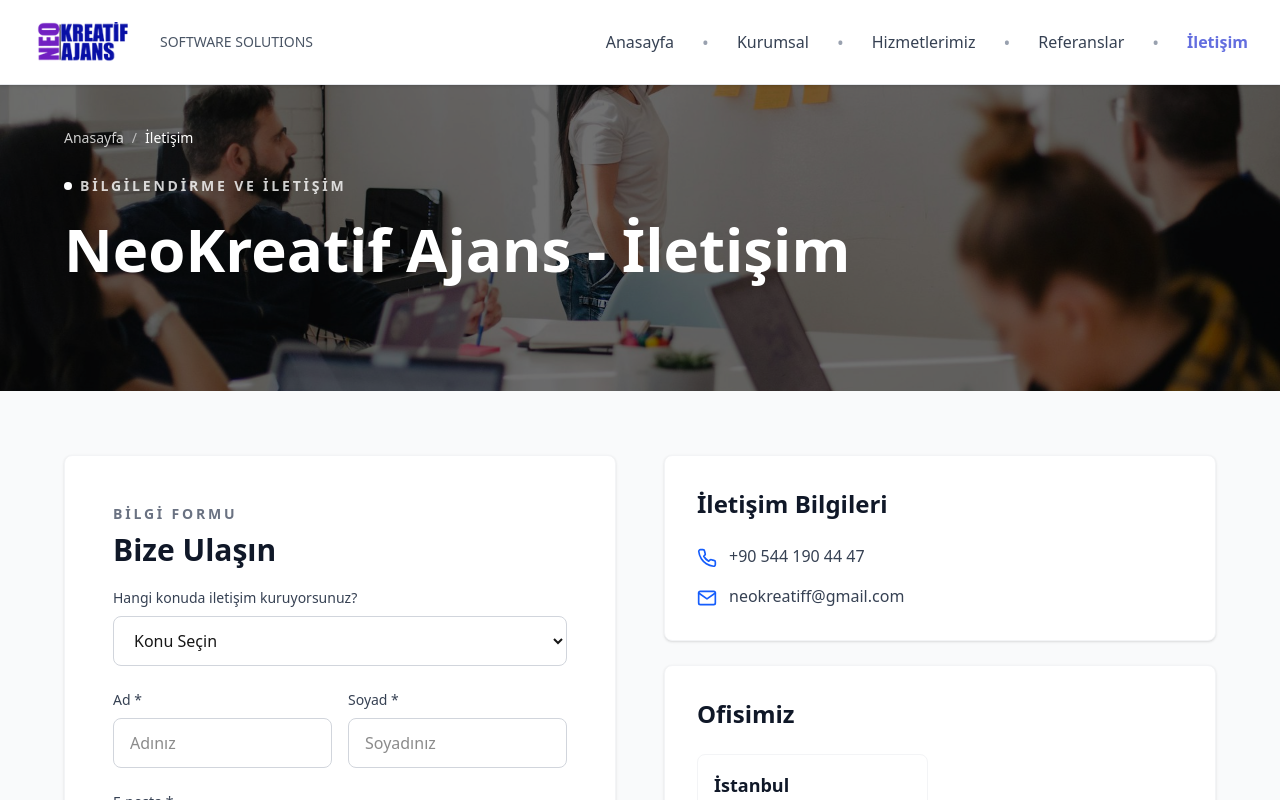
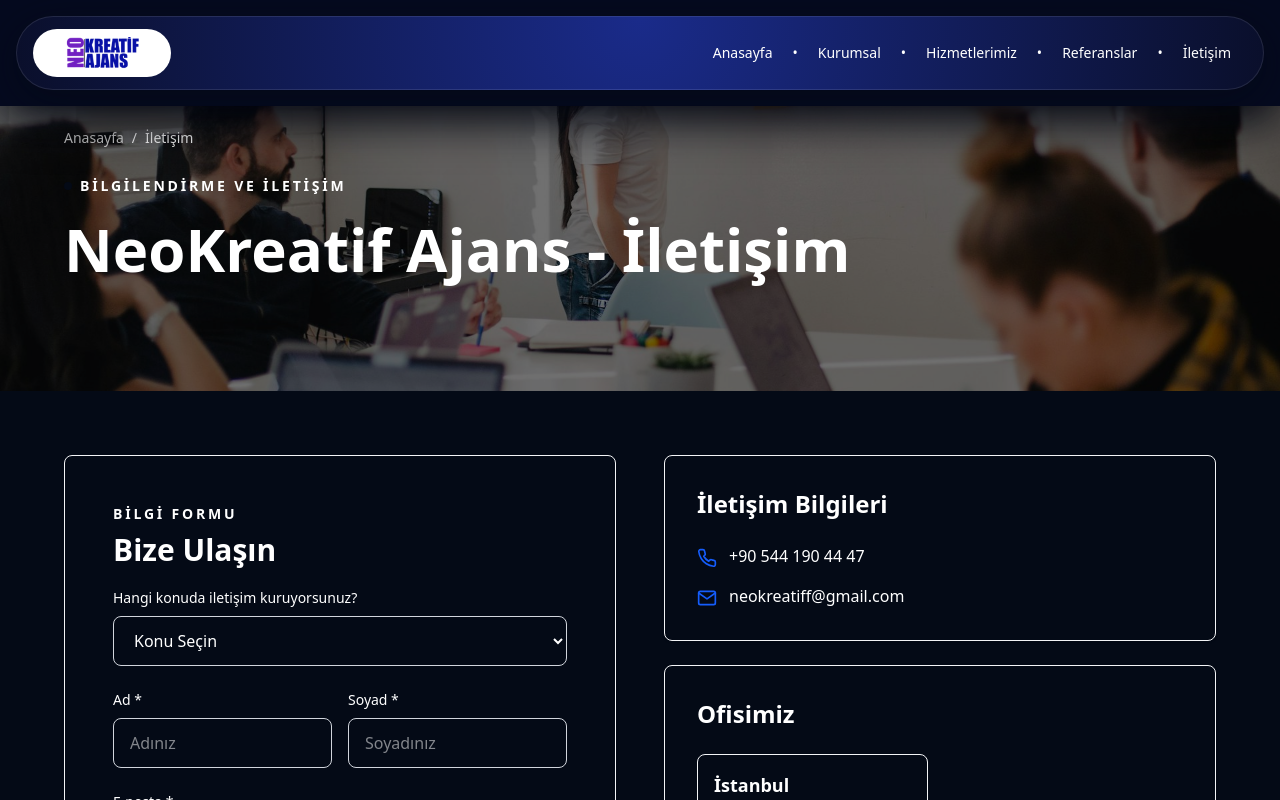
Before and after one commit to yunussvnc/sayfasirket, a Next.js app: page /iletisim in a window 1280 px wide. Shown: the top 800 px of the page. Built offline with nearby package versions, Linux system fonts and the light colour scheme.

Commit message:
arka planı güncelleme

```diff
--- a/app/globals.css
+++ b/app/globals.css
@@ -2,7 +2,7 @@
 
 :root {
   --background: #ffffff;
-  --foreground: #171717;
+  --foreground: #ffffff;
 }
 
 @theme inline {
@@ -14,25 +14,85 @@
 
 @media (prefers-color-scheme: dark) {
   :root {
-    --background: #0a0a0a;
-    --foreground: #ededed;
+    --background: #040a16;
+    --foreground: #ffffff;
   }
 }
 
 body {
-  background-image:
-    url("/images/puzzle.webp"),
-    url("/images/background.jpg");
-  background-attachment: fixed;
-  background-repeat: no-repeat;
-  background-size: cover;
-  background-position: center;
-  color: var(--foreground);
+  background-color: #040a16 !important;
+  color: #ffffff !important;
   font-family: var(--font-geist-sans), Arial, Helvetica, sans-serif;
+}
+
+/* Override common gray text colors to be white on dark background */
+body p,
+body span,
+body div,
+body h1,
+body h2,
+body h3,
+body h4,
+body h5,
+body h6 {
+  color: #ffffff;
+}
+
+/* Override Tailwind text-gray classes when not in specific colored sections */
+body .text-gray-900:not(.bg-white):not(.bg-gray-50):not(.bg-gray-100),
+body .text-gray-800:not(.bg-white):not(.bg-gray-50):not(.bg-gray-100),
+body .text-gray-700:not(.bg-white):not(.bg-gray-50):not(.bg-gray-100),
+body .text-gray-600:not(.bg-white):not(.bg-gray-50):not(.bg-gray-100) {
+  color: #ffffff !important;
+}
+
+/* Override all white and gray backgrounds to use dark background - except for logo and partner logos */
+body .bg-white:not([class*="icon"]):not([class*="badge"]):not([class*="logo"]):not(.logo-container):not(.partner-logo):not(.partners-section),
+body .bg-gray-50:not(.partner-logo),
+body .bg-gray-100:not(.partner-logo) {
+  background-color: #040a16 !important;
+}
+
+/* Ensure logo container keeps white background */
+body .logo-container.bg-white {
+  background-color: #ffffff !important;
+}
+
+/* Ensure partner logo cards keep white background */
+body .partner-logo.bg-white {
+  background-color: #ffffff !important;
+}
+
+/* Ensure main sections use dark background */
+body main {
+  background-color: #040a16 !important;
+}
+
+/* Override section backgrounds */
+body section.bg-white,
+body section.bg-gray-50,
+body section.bg-gray-100 {
+  background-color: #040a16 !important;
+}
+
+/* Ensure sections without explicit background use dark */
+body section:not([class*="bg-"]):not([class*="hero"]):not([class*="cover"]):not([class*="absolute"]) {
+  background-color: #040a16 !important;
+}
+
+/* Override all gray text colors to white */
+body .text-gray-900,
+body .text-gray-800,
+body .text-gray-700,
+body .text-gray-600,
+body .text-gray-500 {
+  color: #ffffff !important;
 }
 
 html {
   scroll-behavior: smooth;
+  background-color: #040a16 !important;
+  color: #ffffff !important;
 }
 
 .page-hero img {
--- a/app/layout.tsx
+++ b/app/layout.tsx
@@ -1,6 +1,5 @@
 import type { Metadata } from "next";
 import { Geist_Mono } from "next/font/google";
-import Image from "next/image";
 import "./globals.css";
 
 const geistMono = Geist_Mono({
@@ -23,19 +22,6 @@ export default function RootLayout({
       <body
         className={`${geistMono.variable} antialiased relative`}
       >
-        {/* Global Background Image */}
-        <div className="fixed inset-0 -z-10 overflow-hidden">
-          <Image
-            src="/images/bg-body2.png"
-            alt=""
-            fill
-            className="object-cover opacity-30"
-            sizes="100vw"
-            priority
-          />
-          {/* Optional gradient overlay for better readability */}
-          <div className="absolute inset-0 bg-gradient-to-b from-white/20 via-transparent to-white/20"></div>
-        </div>
         {children}
       </body>
     </html>
--- a/components/Header.tsx
+++ b/components/Header.tsx
@@ -61,7 +61,7 @@ export default function Header() {
                         <motion.div
                             whileHover={{ scale: 1.05 }}
                             whileTap={{ scale: 0.95 }}
-                            className="flex items-center gap-3 bg-white px-4 py-2 rounded-full"
+                            className="logo-container flex items-center gap-3 bg-white px-4 py-2 rounded-full"
                         >
                             <Link href="/" className="flex items-center gap-3">
                                 <Image
@@ -314,7 +314,7 @@ export default function Header() {
                                 >
                                     <Link
                                         href={service.link}
-                                        className="bg-white/95 backdrop-blur-sm rounded-lg p-6 border border-white/20 hover:shadow-xl group block transition-all"
+                                        className="bg-white rounded-lg p-6 border border-gray-200 hover:shadow-xl group block transition-all"
                                     >
                                         {/* Icon Box */}
                                         <motion.div
--- a/components/PageNavbar.tsx
+++ b/components/PageNavbar.tsx
@@ -13,21 +13,19 @@ export default function PageNavbar({ activePage }: PageNavbarProps) {
   const [isMenuOpen, setIsMenuOpen] = useState(false);
   const [isKurumsalOpen, setIsKurumsalOpen] = useState(false);
 
-  const isActive = (page: string) => activePage === page;
-
   return (
     <motion.header
-      className="fixed top-0 left-0 right-0 z-50 bg-white backdrop-blur-sm border-b border-gray-200 shadow-sm"
+      className="fixed top-0 left-0 right-0 z-50 bg-[#050a1f] shadow-[0_15px_45px_rgba(2,6,15,0.9)]"
       initial={{ y: -100 }}
       animate={{ y: 0 }}
       transition={{ duration: 0.5, ease: "easeOut" }}
     >
-      <nav className="container mx-auto px-4 py-5">
-        <div className="flex items-center justify-between">
+      <nav className="container mx-auto px-4 py-4">
+        <div className="flex items-center justify-between bg-[radial-gradient(circle_at_top,#1a2b8a,#0a0f2b)] border border-white/10 rounded-full px-4 py-3 shadow-[0_10px_40px_rgba(4,9,20,0.6)] backdrop-blur">
           <motion.div
             whileHover={{ scale: 1.05 }}
             whileTap={{ scale: 0.95 }}
-            className="flex items-center gap-3"
+            className="logo-container flex items-center gap-3 bg-white px-4 py-2 rounded-full"
           >
             <Link href="/" className="flex items-center gap-3">
               <Image
@@ -35,39 +33,25 @@ export default function PageNavbar({ activePage }: PageNavbarProps) {
                 alt="NeoKreatif Ajans Logo"
                 width={150}
                 height={50}
-                className="h-10 w-auto"
+                className="h-8 w-auto"
                 priority
               />
-              <span className="text-sm font-medium text-gray-600 hidden lg:block">SOFTWARE SOLUTIONS</span>
             </Link>
           </motion.div>
 
           {/* Desktop Menu */}
-          <div className="hidden md:flex items-center gap-3">
+          <div className="hidden md:flex items-center gap-1 text-white text-sm">
             <motion.div whileHover={{ y: -2 }} whileTap={{ y: 0 }}>
-              <Link
-                href="/"
-                className={`transition-colors px-4 py-2.5 text-base font-medium ${
-                  isActive("anasayfa")
-                    ? "text-[#636EDF] font-semibold"
-                    : "text-gray-700 hover:text-[#636EDF]"
-                }`}
-              >
-                Anasayfa
-              </Link>
+              <Link href="/" className="px-4 py-2 rounded-full hover:bg-white/10 transition-colors">Anasayfa</Link>
             </motion.div>
-            <span className="text-gray-400 text-lg">•</span>
+            <span className="text-white/30">•</span>
             <div
               className="relative"
               onMouseEnter={() => setIsKurumsalOpen(true)}
               onMouseLeave={() => setIsKurumsalOpen(false)}
             >
               <motion.button
-                className={`transition-colors px-4 py-2.5 text-base font-medium ${
-                  isActive("ekibimiz") || isActive("hakkimizda") || isActive("degerlerimiz")
-                    ? "text-[#636EDF] font-semibold"
-                    : "text-gray-700 hover:text-[#636EDF]"
-                }`}
+                className="px-4 py-2 rounded-full hover:bg-white/10 transition-colors"
                 whileHover={{ y: -2 }}
               >
                 Kurumsal
@@ -79,92 +63,38 @@ export default function PageNavbar({ activePage }: PageNavbarProps) {
                     animate={{ opacity: 1, y: 0 }}
                     exit={{ opacity: 0, y: -10 }}
                     transition={{ duration: 0.2 }}
-                    className="absolute top-full left-0 mt-2 w-48 bg-white rounded-lg shadow-lg overflow-hidden border border-gray-200"
+                    className="absolute top-full left-0 mt-2 w-48 bg-[#040a16] rounded-2xl shadow-lg overflow-hidden border border-white/10"
                   >
                     <motion.div whileHover={{ x: 5 }}>
-                      <Link
-                        href="/ekibimiz"
-                        className={`block px-4 py-2 transition-colors ${
-                          isActive("ekibimiz")
-                            ? "bg-[#636EDF]/10 text-[#636EDF] font-medium"
-                            : "text-gray-700 hover:bg-gray-50"
-                        }`}
-                      >
-                        Ekibimiz
-                      </Link>
+                      <Link href="/ekibimiz" className="block px-4 py-2 text-white hover:bg-white/10 transition-colors">Ekibimiz</Link>
                     </motion.div>
                     <motion.div whileHover={{ x: 5 }}>
-                      <Link
-                        href="/hakkimizda"
-                        className={`block px-4 py-2 transition-colors ${
-                          isActive("hakkimizda")
-                            ? "bg-[#636EDF]/10 text-[#636EDF] font-medium"
-                            : "text-gray-700 hover:bg-gray-50"
-                        }`}
-                      >
-                        Hakkımızda
-                      </Link>
+                      <Link href="/hakkimizda" className="block px-4 py-2 text-white hover:bg-white/10 transition-colors">Hakkımızda</Link>
                     </motion.div>
                     <motion.div whileHover={{ x: 5 }}>
-                      <Link
-                        href="/degerlerimiz"
-                        className={`block px-4 py-2 transition-colors ${
-                          isActive("degerlerimiz")
-                            ? "bg-[#636EDF]/10 text-[#636EDF] font-medium"
-                            : "text-gray-700 hover:bg-gray-50"
-                        }`}
-                      >
-                        Değerlerimiz
-                      </Link>
+                      <Link href="/degerlerimiz" className="block px-4 py-2 text-white hover:bg-white/10 transition-colors">Değerlerimiz</Link>
                     </motion.div>
                   </motion.div>
                 )}
               </AnimatePresence>
             </div>
-            <span className="text-gray-400 text-lg">•</span>
+            <span className="text-white/30">•</span>
             <motion.div whileHover={{ y: -2 }}>
-              <Link
-                href="/hizmetlerimiz"
-                className={`transition-colors px-4 py-2.5 text-base font-medium ${
-                  isActive("hizmetlerimiz")
-                    ? "text-[#636EDF] font-semibold"
-                    : "text-gray-700 hover:text-[#636EDF]"
-                }`}
-              >
-                Hizmetlerimiz
-              </Link>
+              <Link href="/hizmetlerimiz" className="px-4 py-2 rounded-full hover:bg-white/10 transition-colors">Hizmetlerimiz</Link>
             </motion.div>
-            <span className="text-gray-400 text-lg">•</span>
+            <span className="text-white/30">•</span>
             <motion.div whileHover={{ y: -2 }}>
-              <Link
-                href="/referanslar"
-                className={`transition-colors px-4 py-2.5 text-base font-medium ${
-                  isActive("referanslar")
-                    ? "text-[#636EDF] font-semibold"
-                    : "text-gray-700 hover:text-[#636EDF]"
-                }`}
-              >
-                Referanslar
-              </Link>
+              <Link href="/referanslar" className="px-4 py-2 rounded-full hover:bg-white/10 transition-colors">Referanslar</Link>
             </motion.div>
-            <span className="text-gray-400 text-lg">•</span>
+            <span className="text-white/30">•</span>
             <motion.div whileHover={{ y: -2 }}>
-              <Link
-                href="/iletisim"
-                className={`transition-colors px-4 py-2.5 text-base font-medium ${
-                  isActive("iletisim")
-                    ? "text-[#636EDF] font-semibold"
-                    : "text-gray-700 hover:text-[#636EDF]"
-                }`}
-              >
-                İletişim
-              </Link>
+              <Link href="/iletisim" className="px-4 py-2 rounded-full hover:bg-white/10 transition-colors">İletişim</Link>
             </motion.div>
           </div>
 
           {/* Mobile Menu Button */}
           <motion.button
-            className="md:hidden text-gray-700"
+            className="md:hidden text-white"
             onClick={() => setIsMenuOpen(!isMenuOpen)}
             whileTap={{ scale: 0.9 }}
           >
@@ -192,12 +122,12 @@ export default function PageNavbar({ activePage }: PageNavbarProps) {
               className="md:hidden mt-4 space-y-4 pb-4 overflow-hidden"
             >
               {[
-                { href: "/", label: "Anasayfa", page: "anasayfa" },
-                { href: "/ekibimiz", label: "Ekibimiz", page: "ekibimiz" },
-                { href: "/hakkimizda", label: "Hakkımızda", page: "hakkimizda" },
-                { href: "/hizmetlerimiz", label: "Hizmetlerimiz", page: "hizmetlerimiz" },
-                { href: "/referanslar", label: "Referanslar", page: "referanslar" },
-                { href: "/iletisim", label: "İletişim", page: "iletisim" }
+                { href: "/", label: "Anasayfa" },
+                { href: "/ekibimiz", label: "Ekibimiz" },
+                { href: "/hakkimizda", label: "Hakkımızda" },
+                { href: "/hizmetlerimiz", label: "Hizmetlerimiz" },
+                { href: "/referanslar", label: "Referanslar" },
+                { href: "/iletisim", label: "İletişim" }
               ].map((item, index) => (
                 <motion.div
                   key={item.href}
@@ -205,16 +135,7 @@ export default function PageNavbar({ activePage }: PageNavbarProps) {
                   animate={{ x: 0, opacity: 1 }}
                   transition={{ delay: index * 0.1 }}
                 >
-                  <Link
-                    href={item.href}
-                    className={`block transition-colors ${
-                      isActive(item.page as any)
-                        ? "text-[#636EDF] font-medium"
-                        : "text-gray-700 hover:text-[#636EDF]"
-                    }`}
-                  >
-                    {item.label}
-                  </Link>
+                  <Link href={item.href} className="block text-white hover:text-blue-400 transition-colors">{item.label}</Link>
                 </motion.div>
               ))}
             </motion.div>
```
Also changed, not shown: app/hakkimizda/page.tsx (+16 -16 lines), app/referanslar/page.tsx (+5 -5 lines), components/Partners.tsx (+4 -4 lines), public/images/fındık.jpg (renamed from fındık.jpg), public/images/küp.jpg (renamed from küp.jpg).
